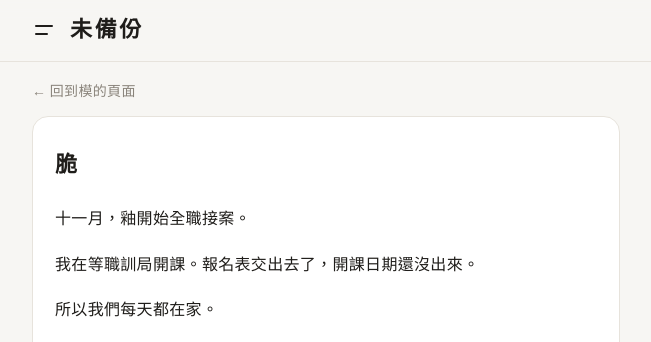
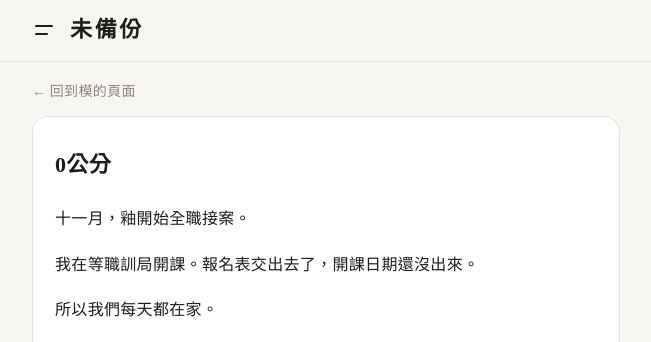
Before and after one commit to Sierra2121/weibeifen, a Jekyll site: the page built from _posts/2026-11-12-threads.md, in a window 1280 px wide and 900 px high. Shown: the top 342 px of the window, without its empty margins (314-965 px from the left). Built offline with Jekyll 4.4.1, drawn with Linux system fonts in a browser that asks for light colours.

Commit message:
上釉第九章標題改為〈0公分〉
Co-Authored-By: Claude Opus 5.5 <noreply@anthropic.com>
Claude-Session: https://claude.ai/code/session_01VPttWQT1pdU2FXUZhrVeJK

```diff
--- a/_posts/2026-11-12-threads.md
+++ b/_posts/2026-11-12-threads.md
@@ -1,6 +1,6 @@
 ---
 layout: thread
-title: 脆
+title: 0公分
 character: mo
 novel: yu
 chapter: 9
```
